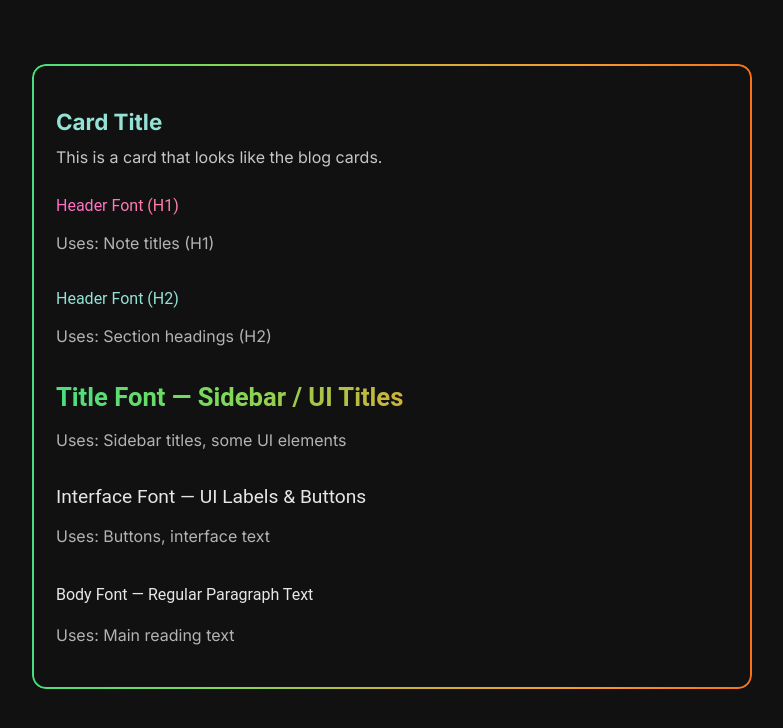
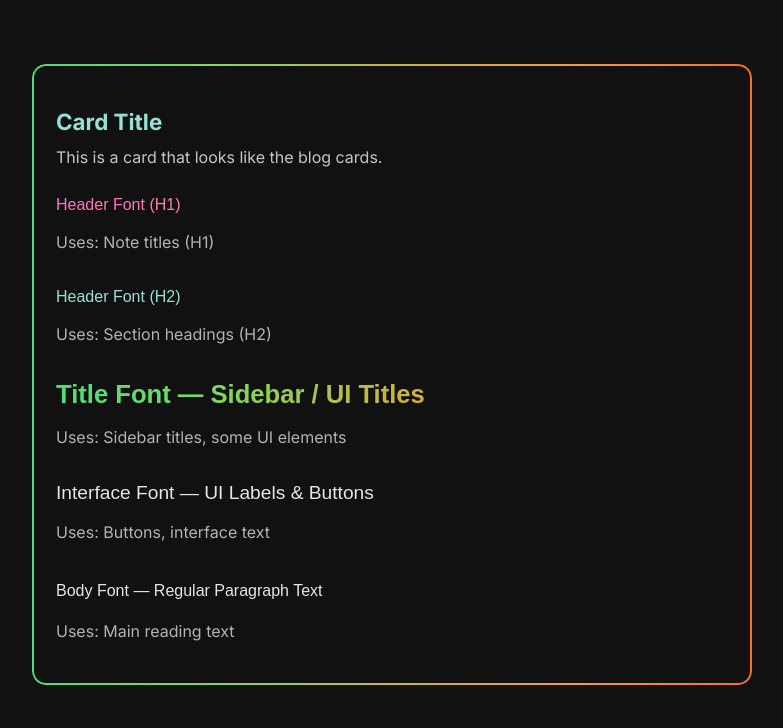
Before and after one commit to Marmitewarlock/suzal, a Jekyll site: the page built from zines/index.md, in a window 1280 px wide. Shown: the top 728 px of the page, without its empty margins (248-1031 px from the left). Built offline with Jekyll 4.4.1, drawn with Linux system fonts in a browser that asks for light colours.

Commit message:
Update royal-velvet.css

```diff
--- a/assets/css/royal-velvet.css
+++ b/assets/css/royal-velvet.css
@@ -19,10 +19,10 @@
   --text-accent: var(--lavender);
   --border-color: #d8c9b8;
 
-  --font-text: 'Roboto', sans-serif;
-  --font-header: 'Roboto', sans-serif;
-  --font-title: 'Roboto', sans-serif;
-  --font-interface: 'Roboto', sans-serif;
+  --font-text: 'Arial', sans-serif;
+  --font-header: 'Arial', sans-serif;
+  --font-title: 'Arial', sans-serif;
+  --font-interface: 'Arial', sans-serif;
 }
 
 /*──────────────────────────────────────────────
```
